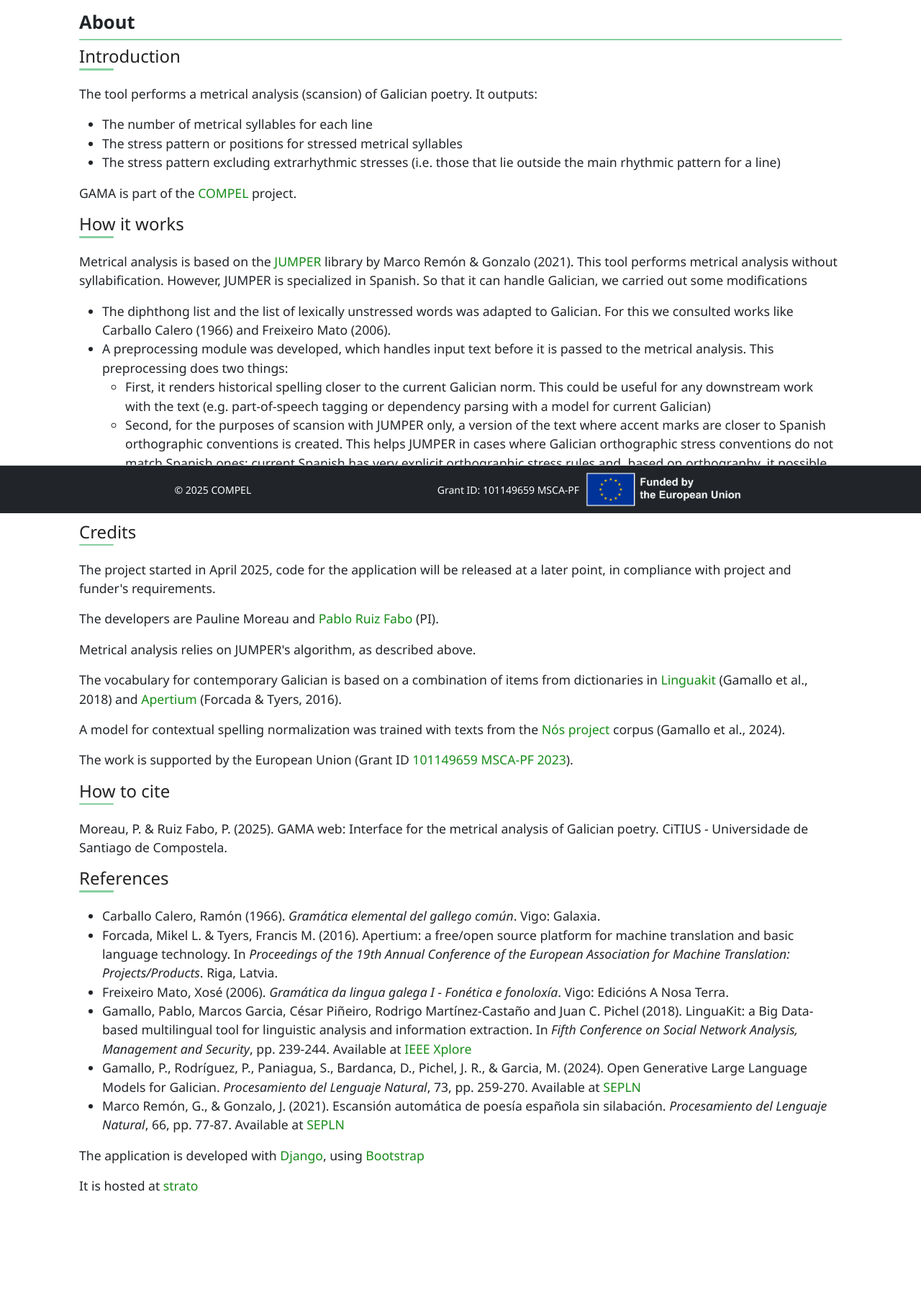
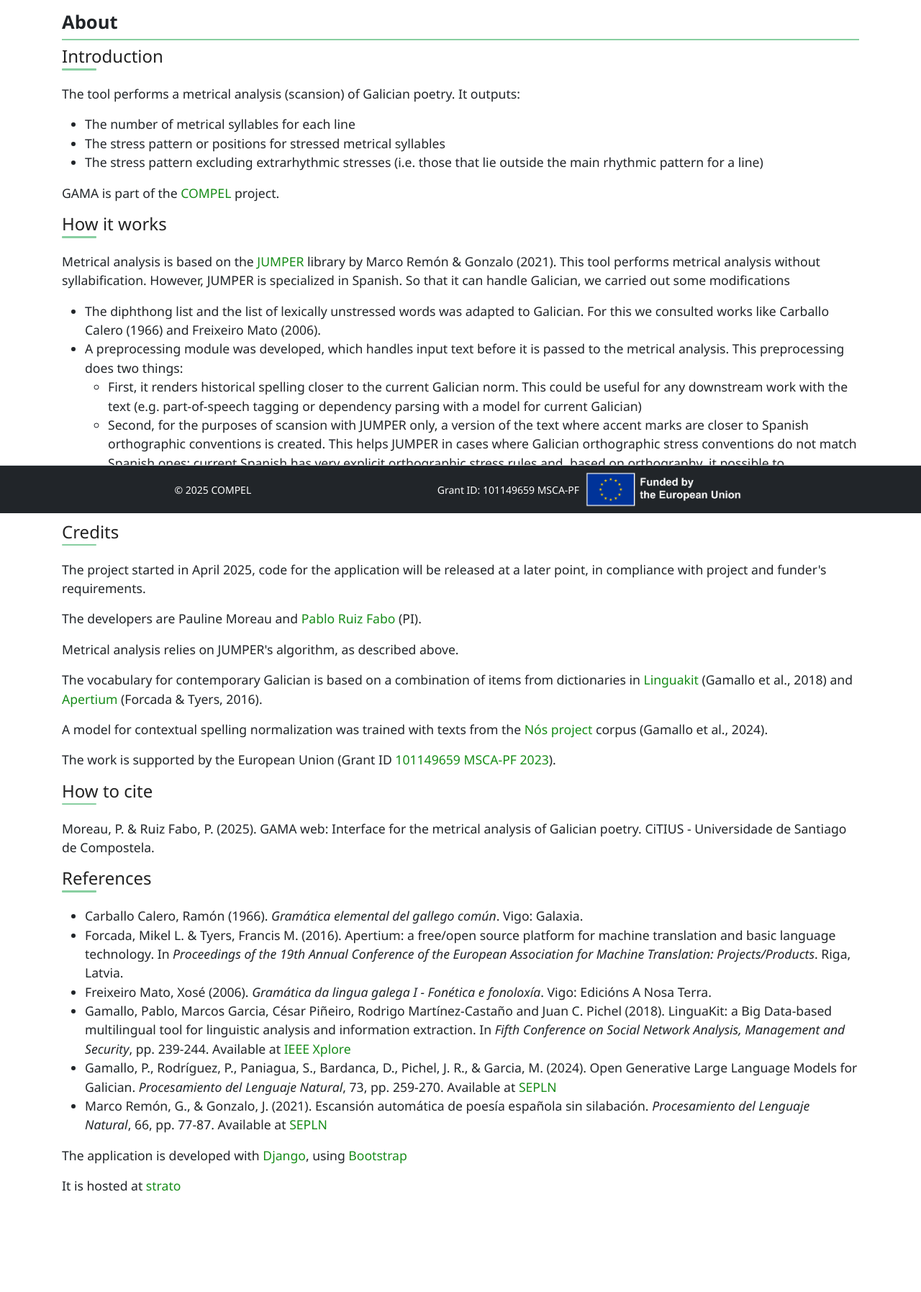
Before and after one commit to compellit/gamaweb, a Django app: page /en/gama/about/ in a window 1280 px wide. Shown: the part 87-1882 px from the top of the page at 72% size. Run offline with Django 5.2, Linux system fonts and the light colour scheme; parts of the project's set-up code (start-up, migrations or seed data) failed here and were passed over; some libraries are stand-ins or nearby versions.

Commit message:
margin About page

```diff
--- a/gama/templates/gama/about/about_en.html
+++ b/gama/templates/gama/about/about_en.html
@@ -5,7 +5,7 @@
 
 {% block content %}
 
-<div class="row m-3 text-110">
+<div class="row my-3 px-0 px-sm-1 text-110">
     <div>
         <h2>About</h2>
         <h3>Introduction</h3>
--- a/gama/templates/gama/about/about_fr.html
+++ b/gama/templates/gama/about/about_fr.html
@@ -5,7 +5,7 @@
 
 {% block content %}
 
-<div class="row m-3 text-110">
+<div class="row my-3 px-0 px-sm-1 text-110">
     <div>
         <h2>À propos</h2>
         <h3>Introduction</h3>
--- a/gama/templates/gama/about/about_gl.html
+++ b/gama/templates/gama/about/about_gl.html
@@ -5,7 +5,7 @@
 
 {% block content %}
 
-<div class="row m-3 text-110">
+<div class="row my-3 px-0 px-sm-1 text-110">
     <div>
         <h2>O proxecto</h2>
         <h3>Introdución</h3>
```
